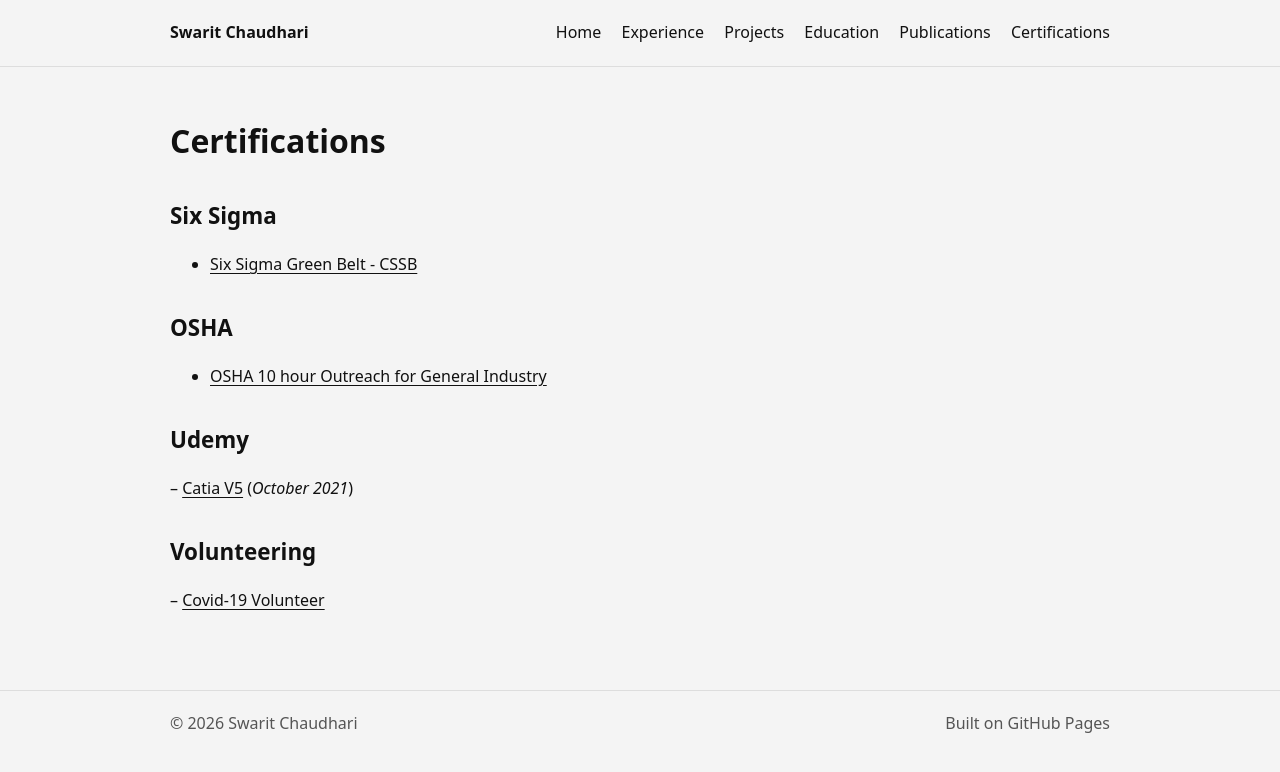
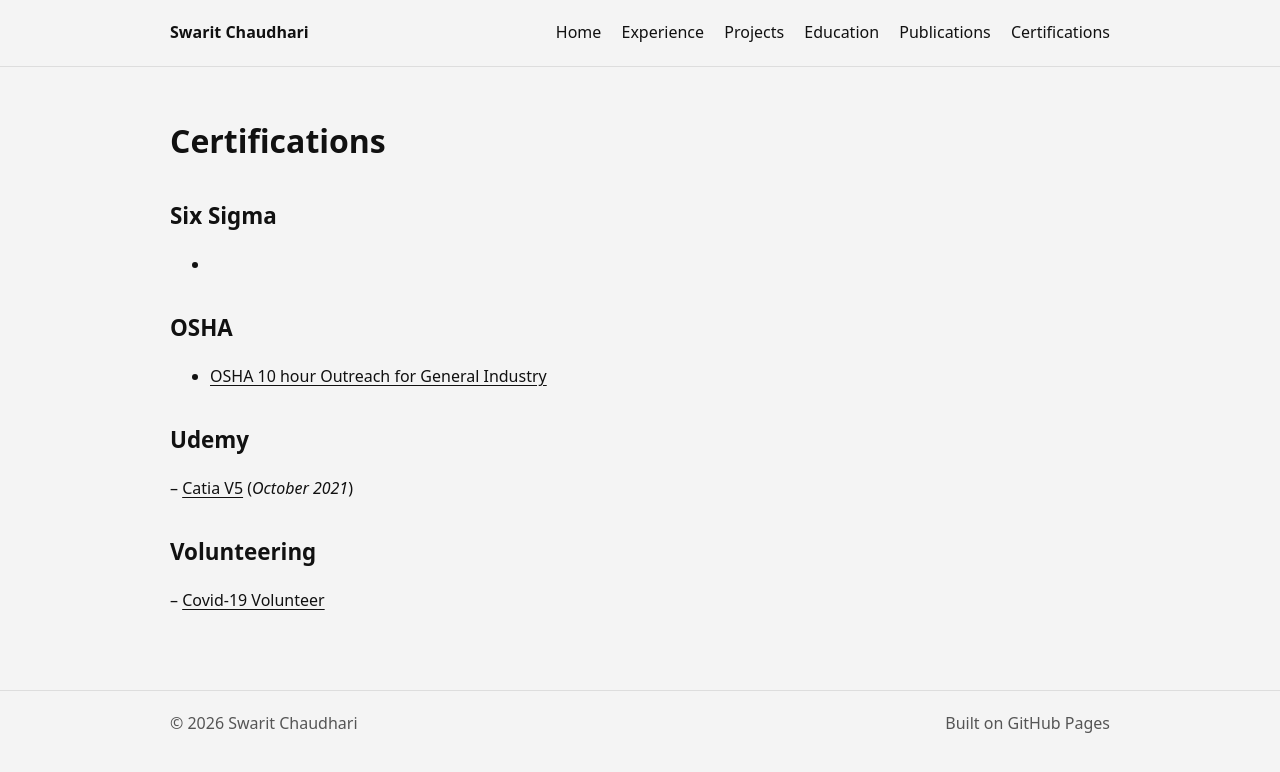
Before and after one commit to Swarit31/Swarit31.github.io, a Jekyll site: the page built from Certifications.md, in a window 1280 px wide. Shown: the top 772 px of the page. Built offline with Jekyll 4.4.1, drawn with Linux system fonts in a browser that asks for light colours.

Commit message:
Update Certifications.md

```diff
--- a/Certifications.md
+++ b/Certifications.md
@@ -5,7 +5,7 @@ permalink: /certifications/
 ---
 
 ## Six Sigma
-- [Six Sigma Green Belt - CSSB](https://drive.google.com/drive/folders/16f_H7Nw0MoP3_D91bb7klNRTImD7JmXl)
+- [](https://drive.google.com/drive/folders/16f_H7Nw0MoP3_D91bb7klNRTImD7JmXl)
 
 ## OSHA
 - [OSHA 10 hour Outreach for General Industry](https://drive.google.com/drive/folders/16f_H7Nw0MoP3_D91bb7klNRTImD7JmXl)
```
